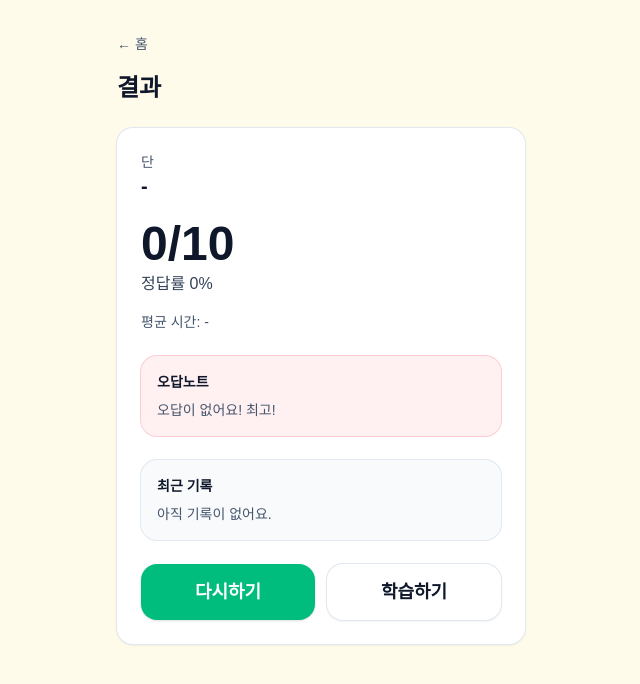
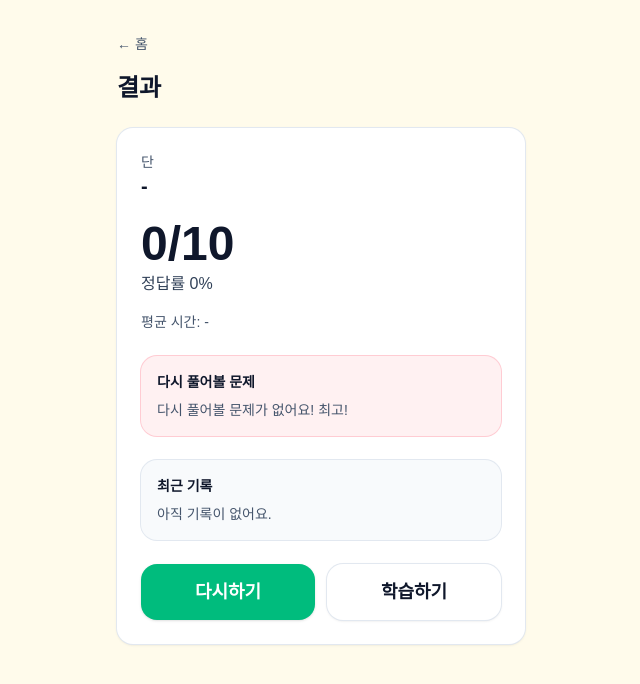
Before and after one commit to woairi/gugudan-kids, a Next.js app: page /result in a window 1280 px wide. Shown: the top 684 px of the page, without its empty margins (319-959 px from the left). Built offline with nearby package versions, Linux system fonts and the light colour scheme.

Commit message:
chore(copy): rename wrong-note to kid-friendly wording

```diff
--- a/src/app/result/page.tsx
+++ b/src/app/result/page.tsx
@@ -51,7 +51,7 @@ export default function ResultPage() {
           </div>
 
           <div className="mt-6 rounded-2xl bg-rose-50 p-4 ring-1 ring-rose-200">
-            <div className="text-sm font-extrabold">오답노트</div>
+            <div className="text-sm font-extrabold">다시 풀어볼 문제</div>
             <div className="mt-2 grid gap-2">
               {(result?.wrongItems ?? []).slice(0, 5).map((w, i) => (
                 <div
@@ -67,7 +67,7 @@ export default function ResultPage() {
                 </div>
               ))}
               {(result?.wrongItems?.length ?? 0) === 0 && (
-                <div className="text-sm text-slate-600">오답이 없어요! 최고!</div>
+                <div className="text-sm text-slate-600">다시 풀어볼 문제가 없어요! 최고!</div>
               )}
             </div>
             {result && (result.wrongItems?.length ?? 0) > 0 && (
```
Also changed, not shown: 1 other file (tests, documents, lock files or other folders).
